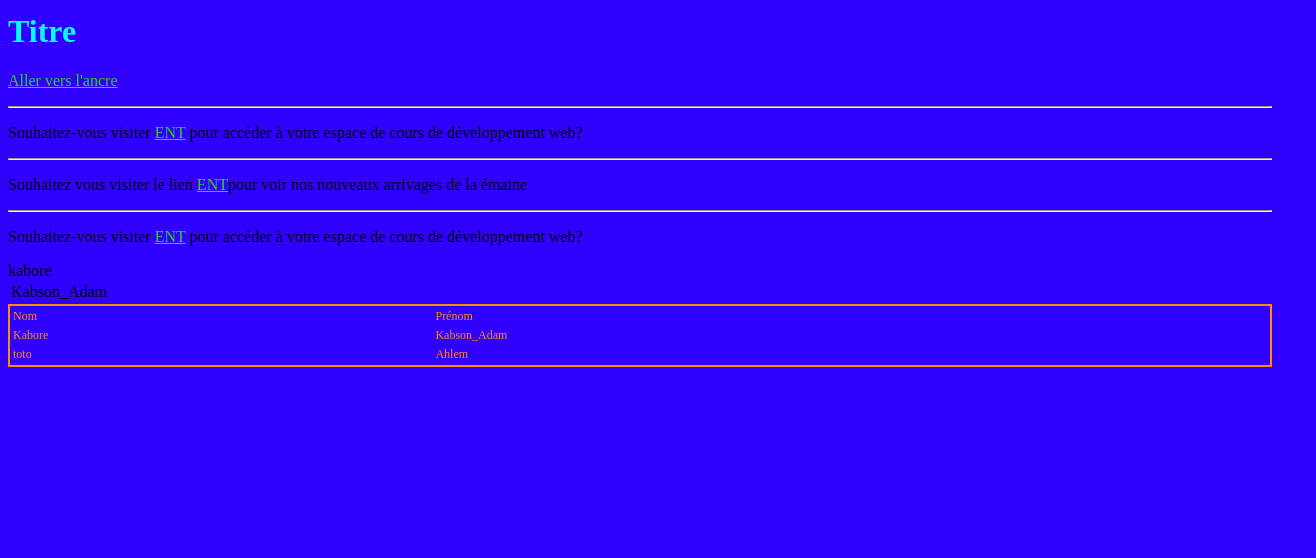
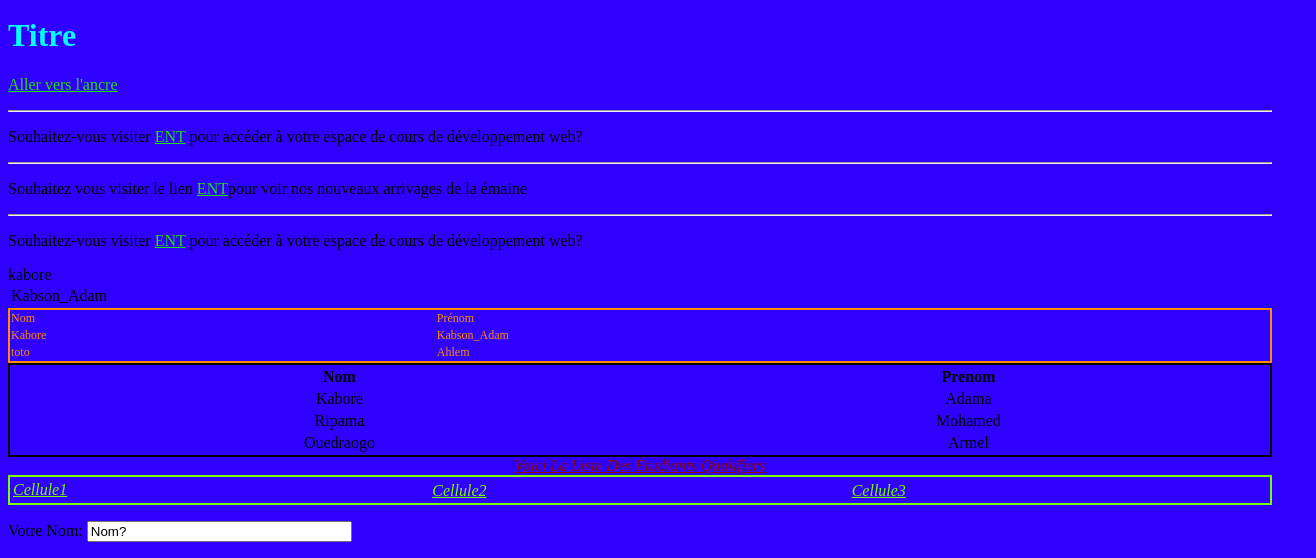
Before and after one commit to KabsonAdam/demogithub, a plain HTML site: page index.html in a window 1280 px wide. Shown: the part 1989-2547 px from the top of the page, 1316 px wide, since content can reach past the window. Before the commit the page ends 2364 px from the top, so only its background shows below. Drawn offline with Linux system fonts and the light colour scheme.

Commit message:
le tout nouveau ajout du code

```diff
--- a/index.html
+++ b/index.html
@@ -190,6 +190,40 @@
                     </tr>
             </table>
 
+    <table class="poupette">
+        <caption class="captions">Voici la liste des étudiants qualifiers</caption>
+        <tr >
+            <th>Nom</td>
+            <th>Prenom</td>
+        </tr>
+        <tr>
+            <td>Kabore</td>
+            <td>Adama</td>
+        </tr>
+        <tr>
+            <td>Ripama</td>
+            <td>Mohamed</td>
+        </tr>
+        <tr>
+            <td>ouedraogo</td>
+            <td>Armel</td>
+        </tr>
+    </table>
+    <table class="coco">
+        <tr>
+            <td rowspan ="2">cellule1</td>
+        </tr>
+        <tr>
+            <td >cellule2</td>
+            <td >cellule3</td>
+        </tr>
+
+    </table>
+    <form method="post" action="traitement.php" name= " formNom" >
+        <p>Votre Nom: <input type="text" name="nom" size="30"
+        maxlength="20" value="Nom?"/></p>
+        </form>
+
 
 </body>
 </html>
--- a/style.css
+++ b/style.css
@@ -171,4 +171,29 @@ ul.qoqo{
     width: 100%;
     font-size: 12px;
     color: darkorange;
+    border-collapse: collapse;
 }
+.poupette{
+    border: 2px solid;
+    width: 100%;
+    text-align: center;
+    text-transform: capitalize;
+}
+.captions{
+    caption-side: bottom;
+    text-decoration: underline;
+    color: darkred;
+    font-style: italic;
+
+
+}
+.coco{
+    border: 2px solid;
+    stop-opacity: inherit;
+    font-style: oblique;
+    width: 100%;
+    color: lawngreen;
+    text-transform: capitalize;
+    text-decoration-style: solid;
+    text-decoration: underline ;
+}
```
